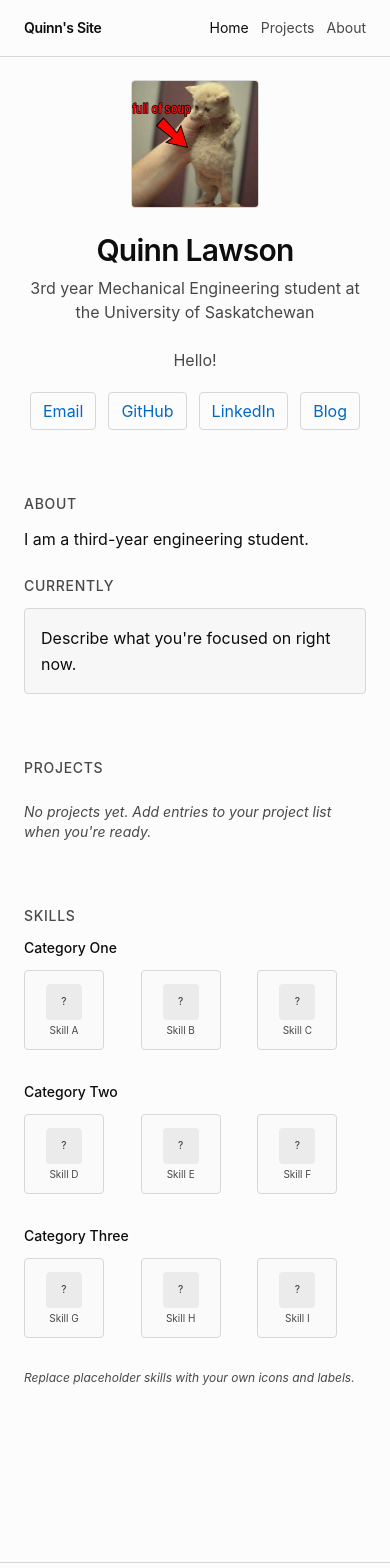
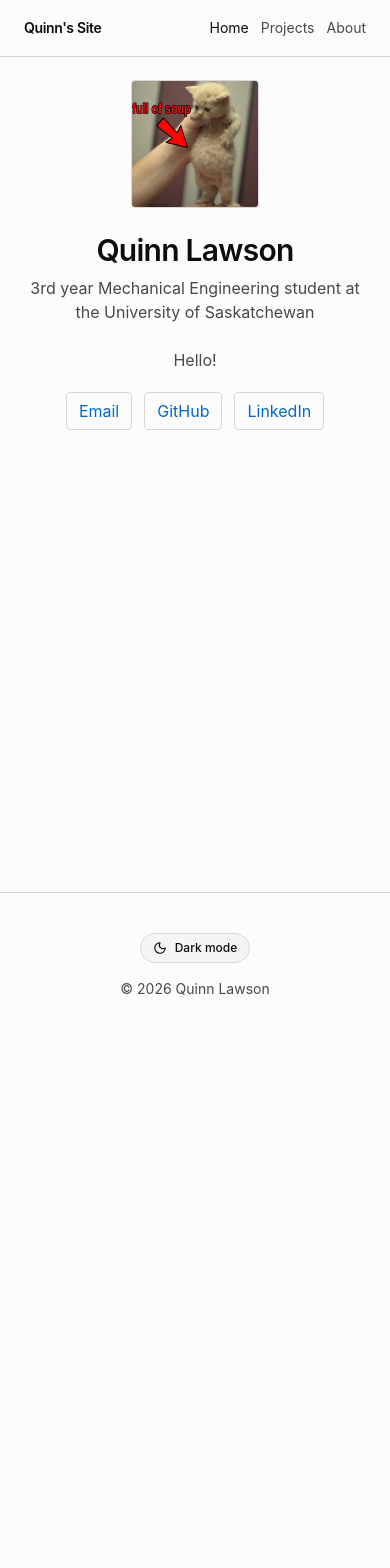
Before and after one commit to quinnkenri/website, a Next.js app: page / in a window 390 px wide. Shown: the top 1568 px of the page. After the commit the page ends 1023 px from the top, so only its background shows below. Built offline with nearby package versions, Linux system fonts and the light colour scheme.

Commit message:
Update page.tsx

```diff
--- a/app/page.tsx
+++ b/app/page.tsx
@@ -1,25 +1,16 @@
 import { Avatar, AvatarFallback, AvatarImage } from 'app/components/ui/avatar'
-import { ProjectList, type Project } from 'app/components/project-list'
-import { SkillIcons } from 'app/components/skill-icons'
-import { CurrentlyWorking } from 'app/components/currently-working'
-
-const projects: Project[] = []
 
 export default function Page() {
   return (
     <div className="min-h-screen bg-background text-foreground">
       <div className="mx-auto max-w-4xl px-6 pt-20 pb-16 sm:px-8">
-        <header className="mb-16 flex flex-col items-center gap-6 md:flex-row md:items-start md:justify-between">
-<Avatar
-            className="h-32 w-32 shrink-0 rounded-lg border border-border bg-muted md:h-48 md:w-48"
-          >
+        <header className="flex flex-col items-center gap-6 md:flex-row md:items-start md:justify-between">
+          <Avatar className="h-32 w-32 shrink-0 rounded-lg border border-border bg-muted md:h-48 md:w-48">
             <AvatarImage src="/headshot.jpg" alt="Quinn Lawson" />
             <AvatarFallback className="text-lg font-medium">QL</AvatarFallback>
           </Avatar>
           <div className="min-w-0 text-center md:text-left">
-            <h1 className="text-3xl font-semibold tracking-tight">
-              Quinn Lawson
-            </h1>
+            <h1 className="text-3xl font-semibold tracking-tight">Quinn Lawson</h1>
             <p className="mt-2 text-muted-foreground">
               3rd year Mechanical Engineering student at the University of Saskatchewan
               <br />
@@ -27,67 +18,12 @@ export default function Page() {
               Hello!
             </p>
             <nav className="mt-5 flex flex-wrap justify-center gap-3 text-base md:justify-start">
-              <a
-                href="mailto:quinn.lawson@usask.ca"
-                className="rounded border border-border px-3 py-1.5 text-primary hover:border-primary hover:no-underline"
-              >
-                Email
-              </a>
-              <a
-                href="https://github.com/quinnkenri"
-                target="_blank"
-                rel="noopener noreferrer"
-                className="rounded border border-border px-3 py-1.5 text-primary hover:border-primary hover:no-underline"
-              >
-                GitHub
-              </a>
-              <a
-                href="https://linkedin.com/in/quinn-lawson123"
-                target="_blank"
-                rel="noopener noreferrer"
-                className="rounded border border-border px-3 py-1.5 text-primary hover:border-primary hover:no-underline"
-              >
-                LinkedIn
-              </a>
-              <a
-                href="/blog"
-                className="rounded border border-border px-3 py-1.5 text-primary hover:border-primary hover:no-underline md:hidden"
-              >
-                Blog
-              </a>
+              <a href="mailto:quinn.lawson@usask.ca" className="rounded border border-border px-3 py-1.5 text-primary hover:border-primary hover:no-underline">Email</a>
+              <a href="https://github.com/quinnkenri" target="_blank" rel="noopener noreferrer" className="rounded border border-border px-3 py-1.5 text-primary hover:border-primary hover:no-underline">GitHub</a>
+              <a href="https://linkedin.com/in/quinn-lawson123" target="_blank" rel="noopener noreferrer" className="rounded border border-border px-3 py-1.5 text-primary hover:border-primary hover:no-underline">LinkedIn</a>
             </nav>
           </div>
         </header>
-
-        <section className="mb-6">
-          <h2 className="mb-3 text-sm font-medium uppercase tracking-wider text-muted-foreground">
-            About
-          </h2>
-          <p className="leading-relaxed">
-            I am a third-year engineering student.
-          </p>
-        </section>
-
-        <section className="mb-16">
-          <h2 className="mb-3 text-sm font-medium uppercase tracking-wider text-muted-foreground">
-            Currently
-          </h2>
-          <CurrentlyWorking blurb="Describe what you're focused on right now." />
-        </section>
-
-        <section className="mb-16">
-          <h2 className="mb-6 text-sm font-medium uppercase tracking-wider text-muted-foreground">
-            Projects
-          </h2>
-          <ProjectList projects={projects} />
-        </section>
-
-        <section className="mb-16">
-          <h2 className="mb-3 text-sm font-medium uppercase tracking-wider text-muted-foreground">
-            Skills
-          </h2>
-          <SkillIcons />
-        </section>
       </div>
     </div>
   )
```
